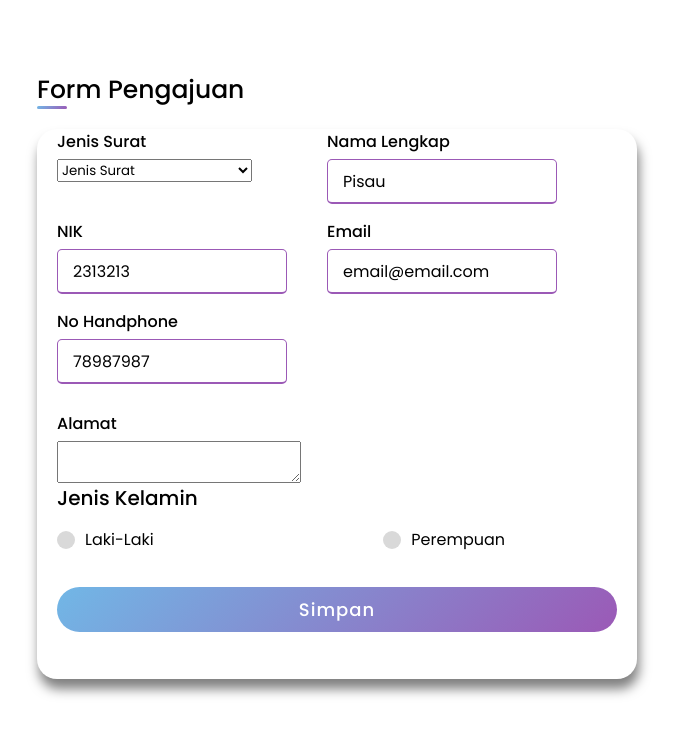
After one commit to fajarsid/Web-Pengajuan, a PHP site: page /admin/form_edit.php?nik=2313213 in a window 1280 px wide. The commit adds this page. Shown: the top 735 px of the page, without its empty margins (303-980 px from the left). Run offline with PHP 8.4, Linux system fonts and the light colour scheme; data comes from the database, SQL or seed files in the repository; both versions use the stored data as it was after the commit.

```diff
--- /dev/null
+++ b/admin/form_edit.php
@@ -0,0 +1,90 @@
+<link rel="stylesheet" href="../css/style.css" />
+<title>Form Pengajuan</title>
+
+  <?php
+  include "../koneksi.php";
+    $sql=mysqli_query($connect, "select * from pengajuan where nik='$_GET[nik]'");
+    $data=mysqli_fetch_array($sql);
+  ?>
+
+    <!-- Form -->
+    <div class="container-form" id="form-pengajun">
+      <div class="title">Form Pengajuan</div>
+      <div class="content">
+        <form action="#" class="form-surat" method="POST">
+          <div class="user-details">
+            <div class="input-box js">
+              <span class="details">Jenis Surat</span>
+              <select name="jsurat" class="jk-details" value="<?php echo $data['jsurat']; ?>">
+                <option value="">Jenis Surat</option>
+                <option value="Skck">Surat Keterangan KTP</option>
+                <option value="Pin">Surat Keterangan Pindah</option>
+                <option value="dom">Surat Keterangan Domisili</option>
+                <option value="Rt">Kartu Keluarga</option>
+                <option value="Rt">Akta Kelahiran</option>
+                <option value="Rt">Akta Kematian</option>
+              </select>
+            </div>
+            <div class="input-box">
+              <span class="details">Nama Lengkap</span>
+              <input type="text" placeholder="Masukan nama anda" name="nama" value="<?php echo $data['nama']; ?>"/>
+            </div>
+            <div class="input-box">
+              <span class="details">NIK</span>
+              <input type="number" placeholder="Masukan NIK" name="nik" value="<?php echo $data['nik']; ?>"/>
+            </div>
+            <div class="input-box">
+              <span class="details">Email</span>
+              <input type="text" placeholder="Masukan email" name="email" value="<?php echo $data['email']; ?>"/>
+            </div>
+            <div class="input-box">
+              <span class="details">No Handphone</span>
+              <input type="text" placeholder="Masukan no telpon" name="hp" value="<?php echo $data['hp']; ?>" />
+            </div>
+          </div>
+          <div class="input-box">
+            <span class="details">Alamat</span>
+            <textarea type="textarea" name="alamat" value="<?php echo $data['alamat']; ?>"></textarea>
+          </div>
+          <div class="jk-details">
+            <input type="radio" id="dot-1" />
+            <input type="radio" id="dot-2" />
+            <span class="jk-title" name="jk" value="<?php echo $data['jk']; ?>">Jenis Kelamin</span>
+            <div class="category">
+              <label for="dot-1">
+                <span class="dot one"></span>
+                <span class="jk">Laki-Laki</span>
+              </label>
+              <label for="dot-2">
+                <span class="dot two"></span>
+                <span class="jk">Perempuan</span>
+              </label>
+            </div>
+          </div>
+          <div class="button">
+            <input type="submit" value="Simpan" name="proses" />
+          </div>
+        </form>
+      </div>
+    </div>
+    <!-- Akhir Form -->
+
+
+ <?php
+  include "../koneksi.php";
+
+  if(isset($_POST['proses'])){
+    mysqli_query($connect, "update into pengajuan set
+    nama = '$_POST[nama]',
+    email = '$_POST[email]',
+    hp = '$_POST[hp]',
+    alamat = '$_POST[alamat]',
+    jk = '$_POST[jk]',
+    jsurat = '$_POST[jsurat]'
+    where nik = '$_GET[nik]'
+    ");
+
+    echo 'Pengajuan telah diedit';
+    echo "<meta http-equiv=refresh content=1;URL='list_pengajuan.php'>";
+  }
+  ?>
```
Also changed, not shown: admin/export.php (added, +90 -0 lines), admin/list_pengajuan.php (+20 -25 lines), dbpengajuan.sql (added, +70 -0 lines).
